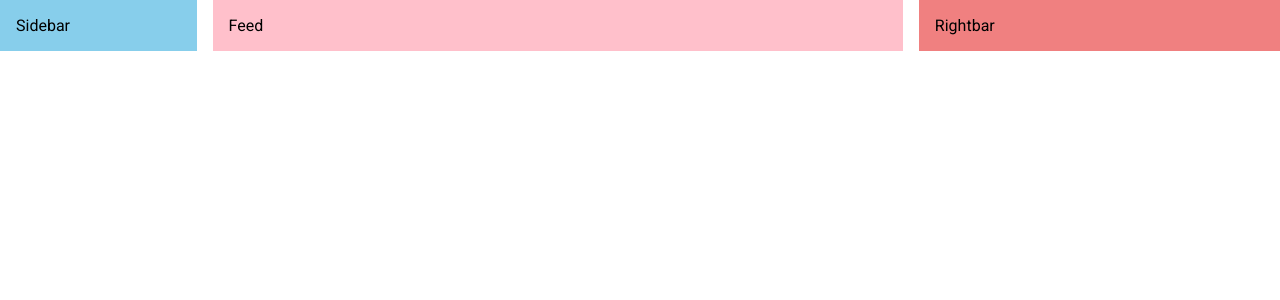
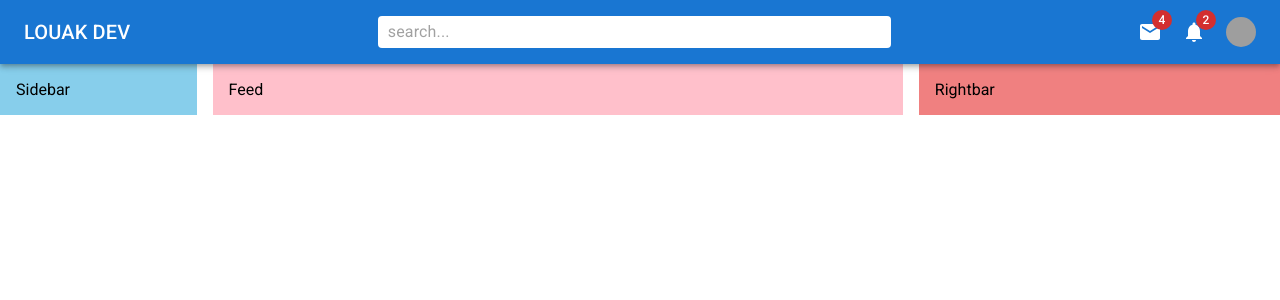
Before and after one commit to loiclecolier/mui-course, a React (Create React App) app: page / in a window 1280 px wide. Shown: the top 300 px of the page. Built offline with nearby package versions, Linux system fonts and the light colour scheme; grey boxes are pictures that could not be loaded.

Commit message:
Mui App Bar (Navbar)

```diff
--- a/src/App.js
+++ b/src/App.js
@@ -1,11 +1,13 @@
 import { Box, Stack } from "@mui/material";
 import { Feed } from "./components/Feed"
+import { Navbar } from "./components/Navbar";
 import { Rightbar } from "./components/Rightbar"
 import { Sidebar } from "./components/Sidebar"
 
 function App() {
   return (
     <Box>
+      <Navbar />
       <Stack direction="row" spacing={2} justifyContent="space-between">
         <Sidebar />
         <Feed />
--- a/src/components/Navbar.jsx
+++ b/src/components/Navbar.jsx
@@ -1,7 +1,70 @@
+import { DeviceHub, Mail, Notifications } from '@mui/icons-material'
+import { AppBar, styled, Toolbar, Typography, Box, InputBase, Badge, Avatar } from '@mui/material'
 import React from 'react'
+
+const StyledToolbar = styled(Toolbar)({
+    display: "flex",
+    justifyContent: "space-between"
+})
+
+const Search = styled("div")(({ theme }) => ({
+    backgroundColor: "white",
+    padding: "0 10px",
+    borderRadius: theme.shape.borderRadius,
+    width: "40%"
+}))
+
+const Icons = styled(Box)(({ theme }) => ({
+    display: "none",
+    gap: "20px",
+    alignItems: "center",
+    [theme.breakpoints.up("sm")]: {
+        display: "flex"
+    }
+}))
+
+const UserBox = styled(Box)(({ theme }) => ({
+    display: "flex",
+    gap: "10px",
+    alignItems: "center",
+    [theme.breakpoints.up("sm")]: {
+        display: "none"
+    }
+}))
 
 export const Navbar = () => {
   return (
-    <div>Navbar</div>
+    <AppBar position="sticky">
+        <StyledToolbar>
+            <Typography
+                variant="h6"
+                sx={{ display: { xs: "none", sm: "block" } }}>
+                    LOUAK DEV
+            </Typography>
+            <DeviceHub sx={{ display: { xs: "block", sm: "none" } }} />
+            <Search>
+                <InputBase placeholder="search..."/>
+            </Search>
+            <Icons>
+                <Badge badgeContent={4} color="error" sx={{ cursor: "pointer" }}>
+                    <Mail />
+                </Badge>
+                <Badge badgeContent={2} color="error" sx={{ cursor: "pointer" }}>
+                    <Notifications />
+                </Badge>
+                <Avatar
+                    sx={{ width: 30, height: 30, cursor: "pointer" }}
+                    src="https://images.pexels.com/photos/2269872/pexels-photo-2269872.jpeg?auto=compress&cs=tinysrgb&dpr=2&h=750&w=1260"
+                />
+            </Icons>
+            <UserBox>
+                <Avatar
+                    sx={{ width: 30, height: 30, cursor: "pointer" }}
+                    src="https://images.pexels.com/photos/2269872/pexels-photo-2269872.jpeg?auto=compress&cs=tinysrgb&dpr=2&h=750&w=1260"
+                />
+                <Typography variant="span">John</Typography>
+            </UserBox>
+        </StyledToolbar>
+    </AppBar>
   )
 }
```
